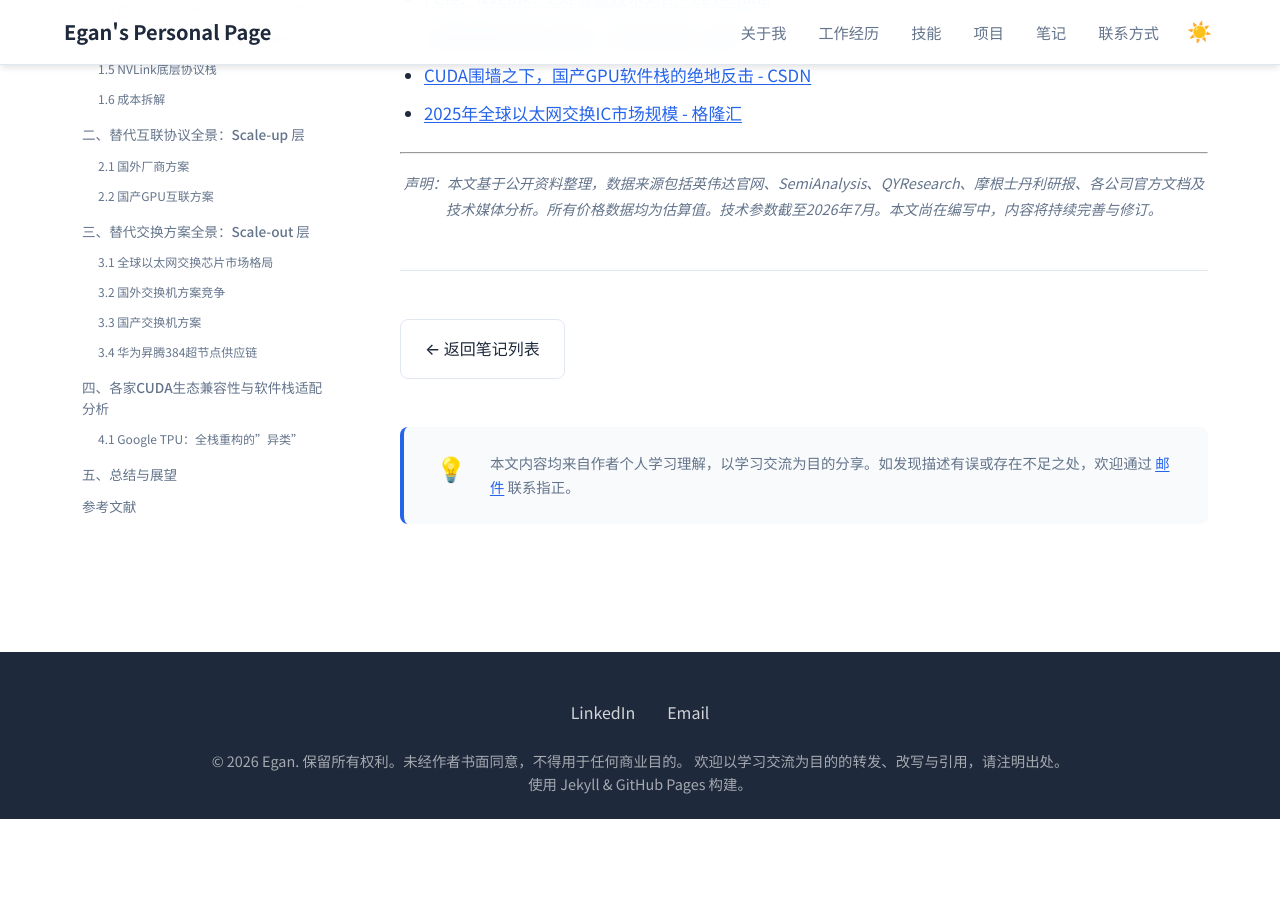
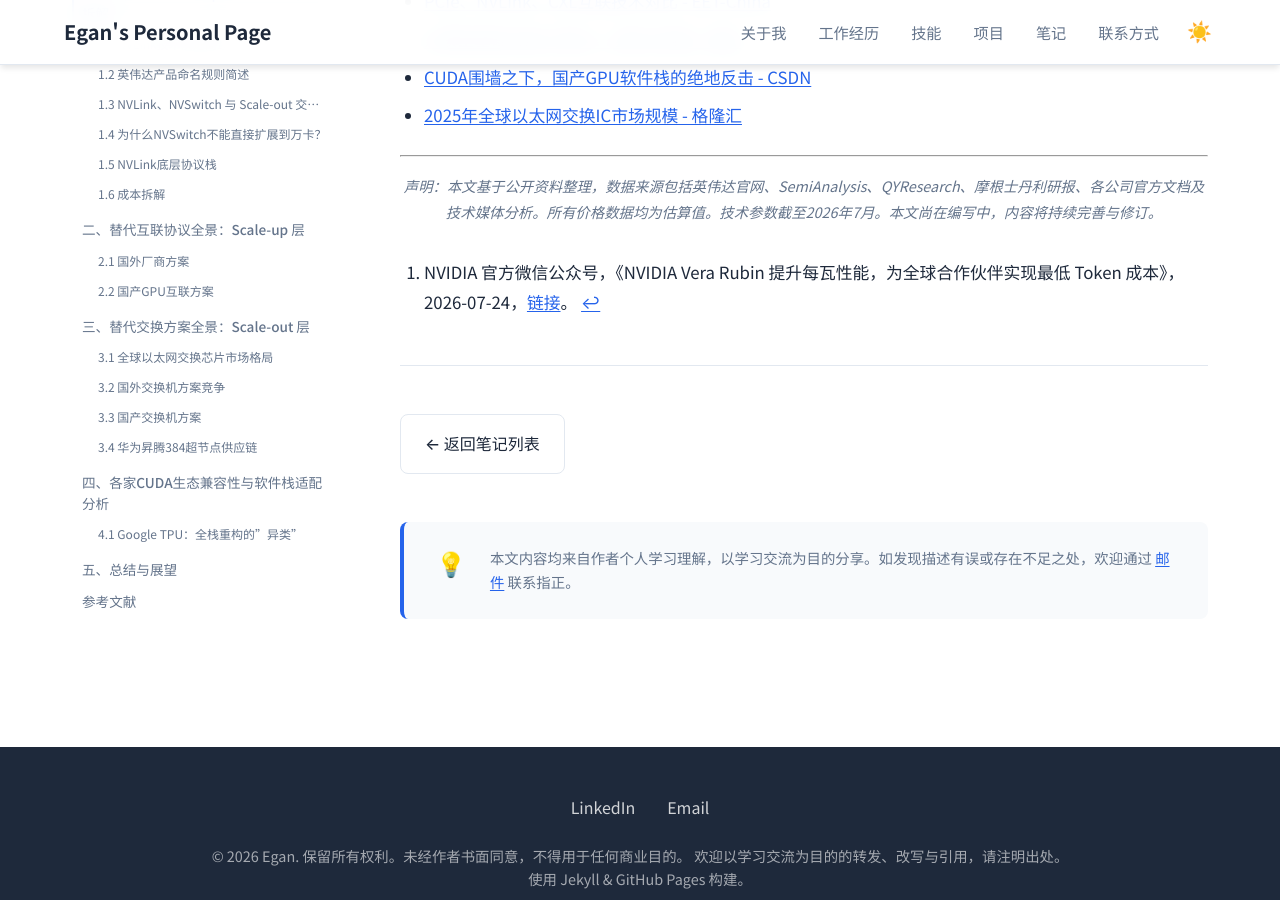
Before and after one commit to Lejun-Hu/Lejun-Hu.github.io, a Jekyll site: the page built from _notes/2026-7-12-GPU_Interconnect_Research.md, in a window 1280 px wide and 900 px high, scrolled down 22133 px. Built offline with Jekyll 4.4.1, drawn with Linux system fonts in a browser that asks for light colours; before the commit the page ends 22952 px from its top, so only the background shows below that.

Commit message:
refine: NVLink-C2C段添加Vera Rubin官方文章引用

```diff
--- a/_notes/2026-7-12-GPU_Interconnect_Research.md
+++ b/_notes/2026-7-12-GPU_Interconnect_Research.md
@@ -210,7 +210,9 @@ Trainium3 将进一步升级为交换式拓扑结构（不再依赖纯 Ring）
 
 **CXL（Compute Express Link）** 则是在 PCIe 物理层之上构建的高层协议。CXL 4.0 于 2025 年 11 月发布，基于 PCIe 6.0 物理层，速率 128 GT/s，双向带宽约 **512 GB/s**。CXL 对 PCIe 的依赖关系非常明确：CXL 复用 PCIe 的 SerDes 和电气规范作为物理传输介质，但在协议层额外增加了缓存一致性（CXL.cache）、内存语义（CXL.mem）等能力。它的核心价值在于**跨机架内存池化**——让多台服务器通过 CXL 交换机共享同一块海量内存池，按需分配、弹性伸缩。这是 PCIe 本身做不到的。
 
-**NVLink-C2C** 则是英伟达在最新 Vera Rubin 平台中引入的自研 CPU-GPU 直连技术。在上一代 Grace Hopper（GH200）中，Grace CPU 与 Hopper GPU 之间同样通过 NVLink-C2C 连接，但 Vera Rubin 将这一通道的带宽推向了一个新高度——双向 **1.8 TB/s**，延迟在纳秒级。它是 NVLink 协议在 Chiplet 片间互联层面的延伸，让 Vera CPU 能像访问本地内存一样直接读写 Rubin GPU 的 HBM。NVLink-C2C 是英伟达的私有技术，仅用于自家芯片之间的互联。
+**NVLink-C2C** 则是英伟达在最新 Vera Rubin 平台中引入的自研 CPU-GPU 直连技术。在上一代 Grace Hopper（GH200）中，Grace CPU 与 Hopper GPU 之间同样通过 NVLink-C2C 连接，但 Vera Rubin 将这一通道的带宽推向了一个新高度——双向 **1.8 TB/s**，延迟在纳秒级。它是 NVLink 协议在 Chiplet 片间互联层面的延伸，让 Vera CPU 能像访问本地内存一样直接读写 Rubin GPU 的 HBM。NVLink-C2C 是英伟达的私有技术，仅用于自家芯片之间的互联。[^1]
+
+[^1]: NVIDIA 官方微信公众号，《NVIDIA Vera Rubin 提升每瓦性能，为全球合作伙伴实现最低 Token 成本》，2026-07-24，[链接](https://mp.weixin.qq.com/s/G88gqBIF8reG1WMp4cVTiw)。
 
 表面上看，NVLink-C2C 的 1.8 TB/s 远超 CXL 4.0 的 512 GB/s，似乎 CXL 被"碾压"了。但实际上两者解决的是**完全不同的问题**。NVLink-C2C 追求的是单节点内 CPU 和 GPU 之间**最快的点到点通道**——它的物理范围仅限于同一芯片封装或基板内部，距离极短、性能极致，但不可扩展。CXL 追求的是**跨机架的海量内存共享**——几十台服务器可以按需接入同一个 CXL 内存池，在数百 TB 级别弹性分配资源，速度和距离的权衡截然不同。
 
```
